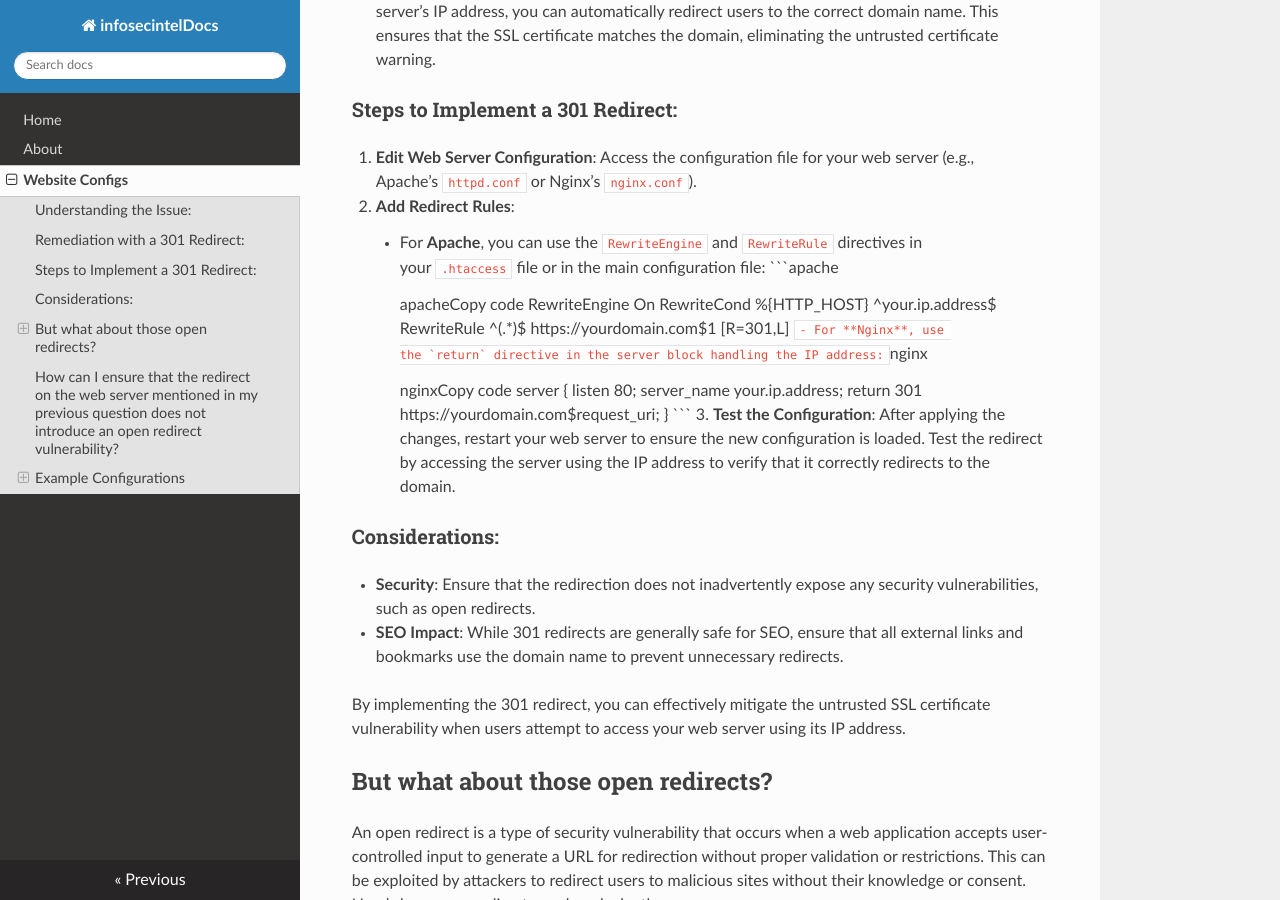
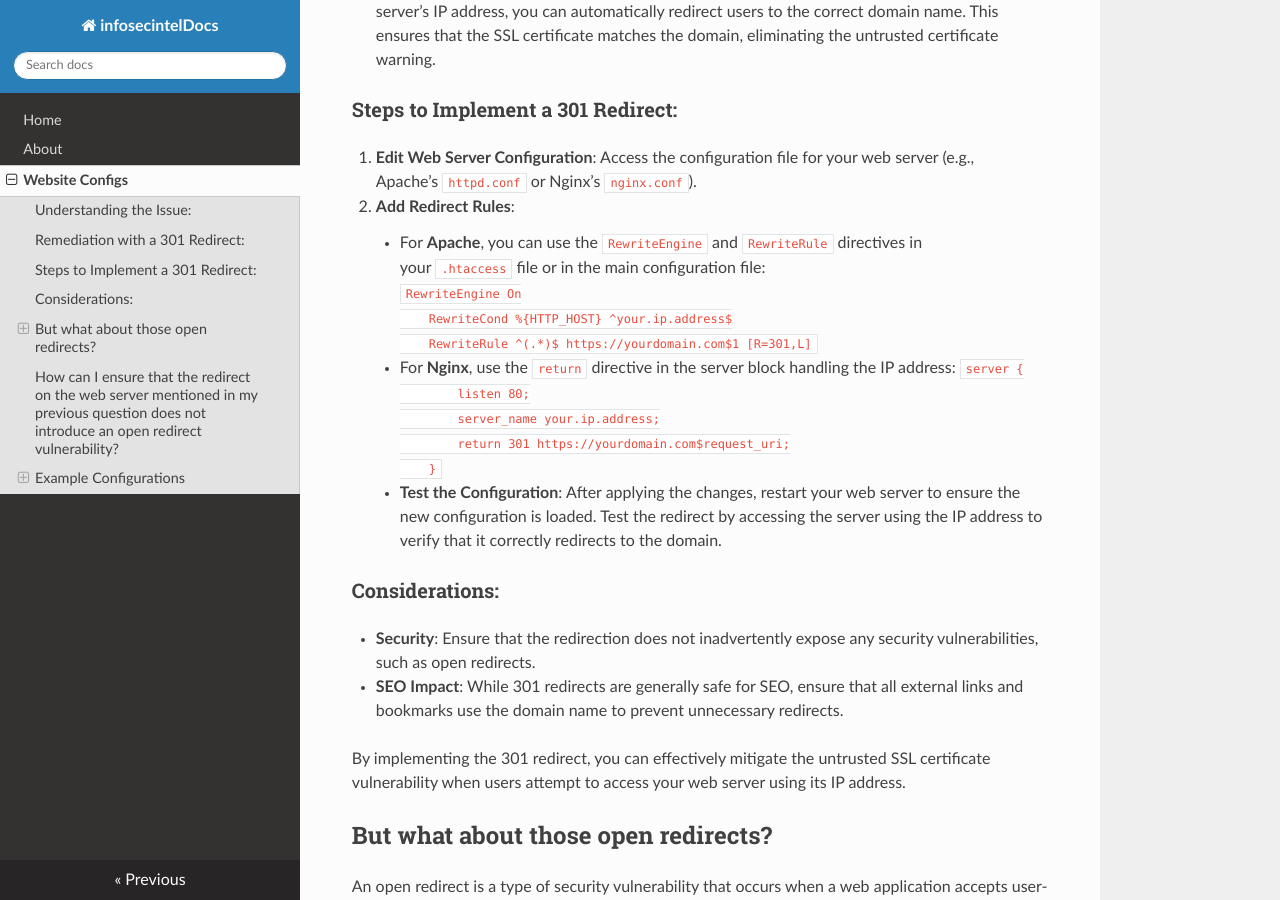
Before and after one commit to cyberopsbill/howto-guides, an MkDocs documentation site: the page built from docs/webpage-configs.md, in a window 1280 px wide and 900 px high, scrolled down 633 px. Built offline with MkDocs 1.6.1, drawn with Linux system fonts in a browser that asks for light colours; nearby versions of some CDN libraries.

Commit message:
update web.md

````diff
--- a/docs/webpage-configs.md
+++ b/docs/webpage-configs.md
@@ -19,23 +19,22 @@ When a vulnerability scanner is showing an untrusted SSL certificate vulnerabili
 2. **Add Redirect Rules**:
 
     - For **Apache**, you can use the `RewriteEngine` and `RewriteRule` directives in your `.htaccess` file or in the main configuration file:
-        ```apache
-
-        apacheCopy code
+<br>
+        ```
         RewriteEngine On
         RewriteCond %{HTTP_HOST} ^your.ip.address$
         RewriteRule ^(.*)$ https://yourdomain.com$1 [R=301,L]
         ```
+<br>
     - For **Nginx**, use the `return` directive in the server block handling the IP address:
-        ```nginx
-
-        nginxCopy code
+        ```
         server {
             listen 80;
             server_name your.ip.address;
             return 301 https://yourdomain.com$request_uri;
         }
         ```
+<br>
 3. **Test the Configuration**: After applying the changes, restart your web server to ensure the new configuration is loaded. Test the redirect by accessing the server using the IP address to verify that it correctly redirects to the domain.
 
 
````
